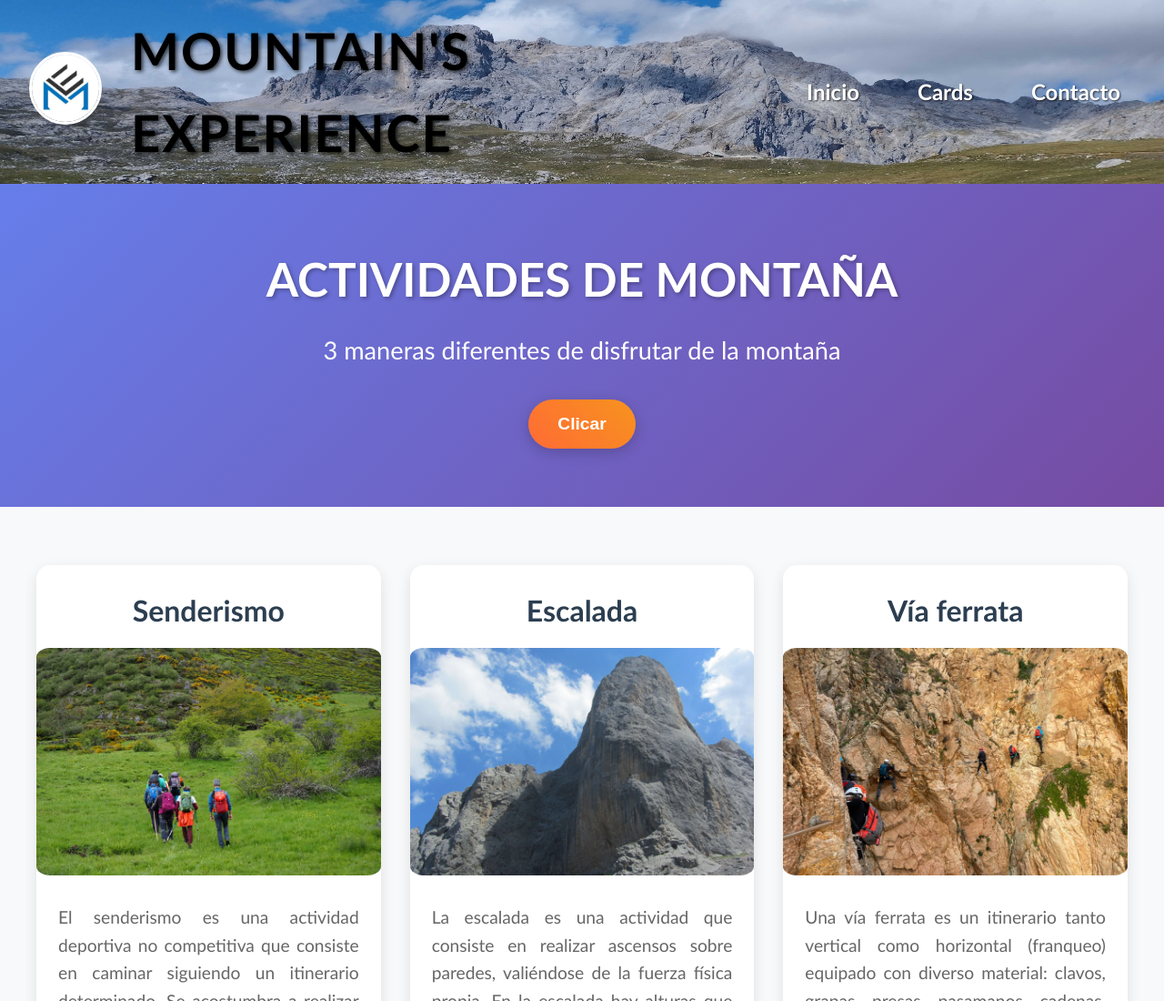
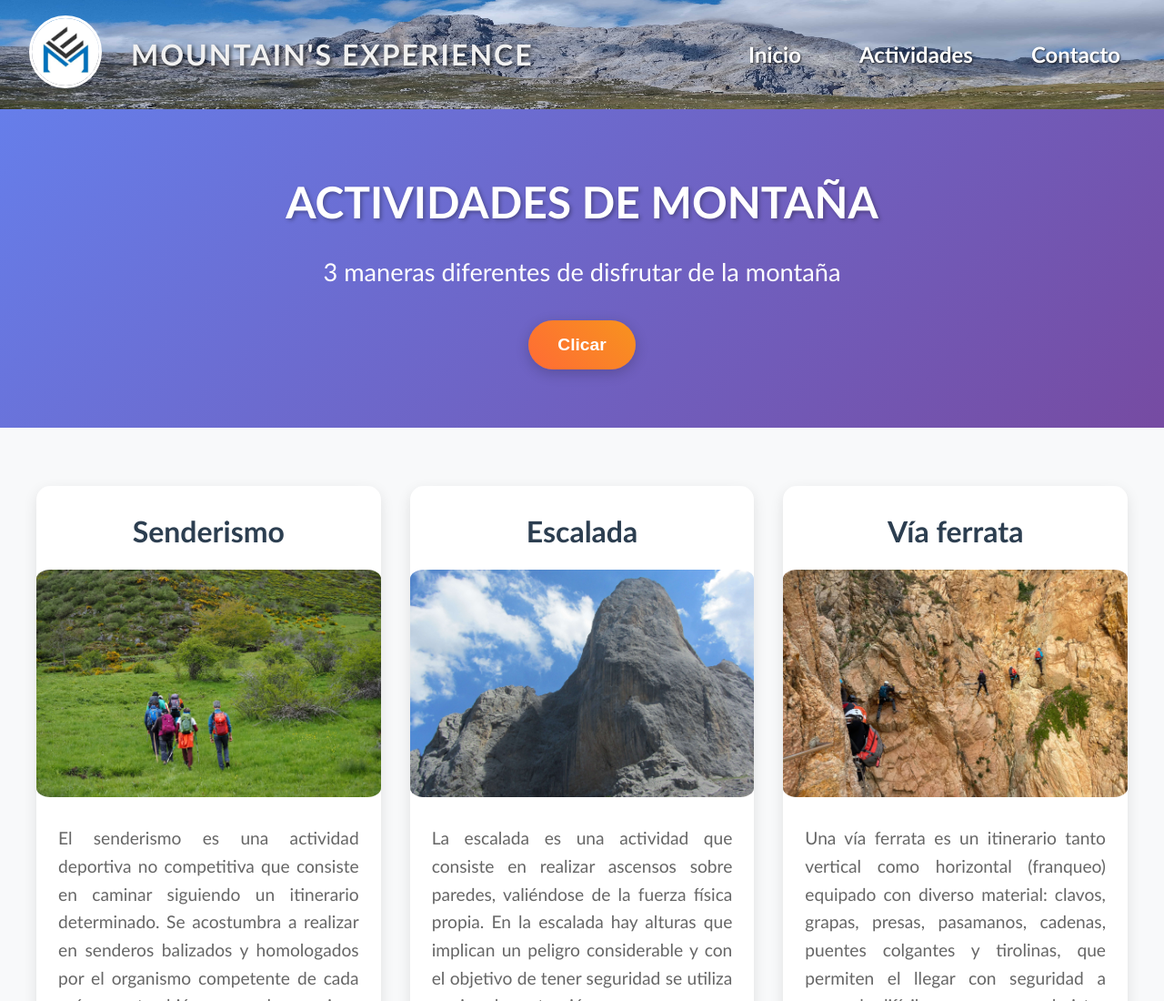
Before and after one commit to JavierBres/reto_frontend, a plain HTML site: page index.html in a window 1280 px wide. Shown: the top 1100 px of the page at 91% size. Drawn offline with Linux system fonts and the light colour scheme.

Commit message:
feat(*): some changes

```diff
--- a/css/header_nav.css
+++ b/css/header_nav.css
@@ -1,7 +1,7 @@
 header {
     background: url(../assets/images/Picos_Europa.jpg) round;
     width: 100%;
-    min-height: 20vh;
+    min-height: 15vh;
     display: flex;
     justify-content: space-between;
     align-items: center;
@@ -26,10 +26,11 @@ header {
 }
 
 header h1 {
-    font-size: 3.5rem;
+    font-size: 2rem;
     text-shadow: 2px 2px 4px rgba(0,0,0,0.7);
     font-weight: bold;
     letter-spacing: 2px;
+    color: #f1f1f1;
 }
 
 nav {
--- a/css/section-main.css
+++ b/css/section-main.css
@@ -6,7 +6,7 @@
 }
 
 .section-main h2 {
-    font-size: 3.2rem;
+    font-size: 3rem;
     margin-bottom: 1rem;
     text-shadow: 2px 2px 4px rgba(0, 0, 0, 0.3);
 }
--- a/index.html
+++ b/index.html
@@ -28,7 +28,7 @@
             </label>
             <ul class="nav-menu">
                 <li><a href="#" class="nav-link">Inicio</a></li>
-                <li><a href="#cards" class="nav-link">Cards</a></li>
+                <li><a href="#cards" class="nav-link">Actividades</a></li>
                 <li><a href="#contacto" class="nav-link">Contacto</a></li>
             </ul>
         </nav>
--- a/js/index.js
+++ b/js/index.js
@@ -54,7 +54,7 @@ document.addEventListener('DOMContentLoaded', function() {
             }
             .modal-content {
                 background-color: white;
-                margin: 15% auto;
+                margin: 10% auto;
                 padding: 20px;
                 border-radius: 5px;
                 width: 80%;
@@ -72,6 +72,9 @@ document.addEventListener('DOMContentLoaded', function() {
             .close:hover {
                 color: #666;
             }
+            .modal-content h5 {
+                font-size: 1.5rem;
+                }
             .modal-content img {
                 max-width: 100%;
                 height: auto;
```
Also changed, not shown: css/styles.css (line endings or trailing spaces).
